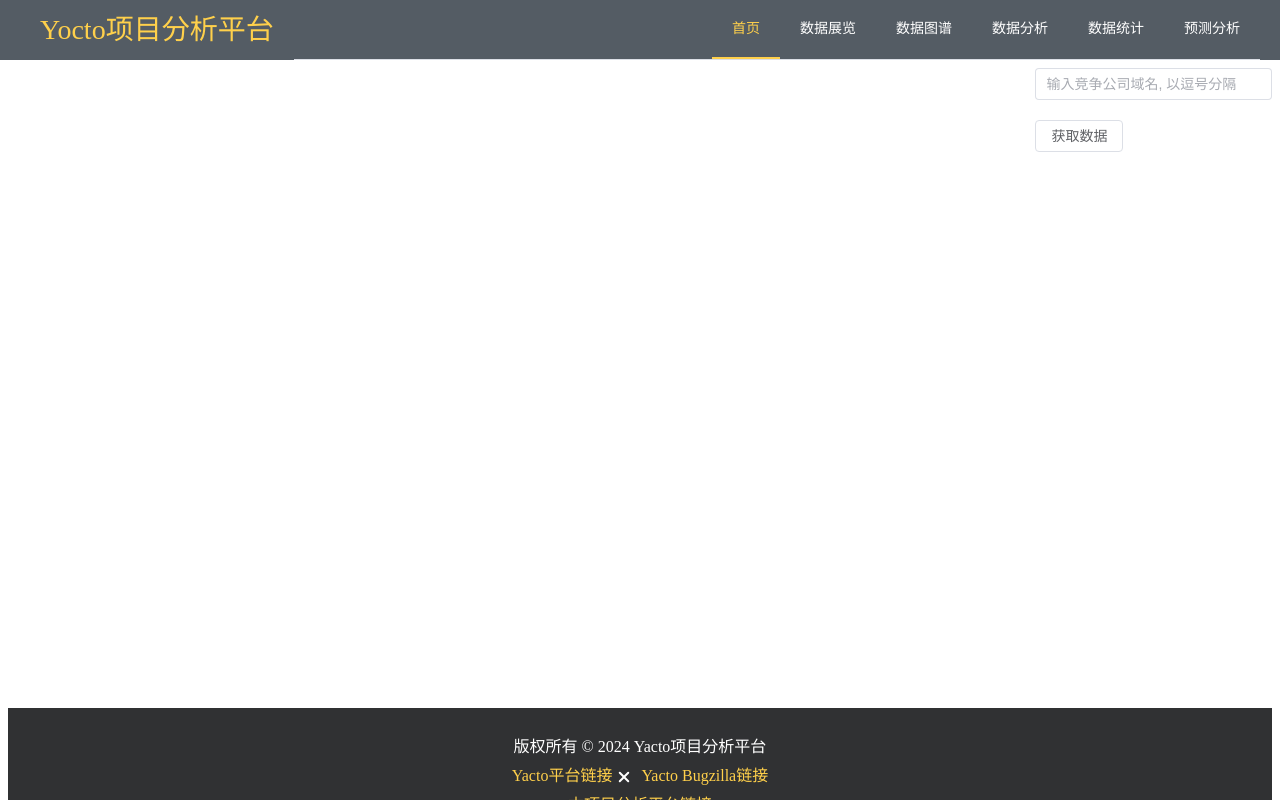
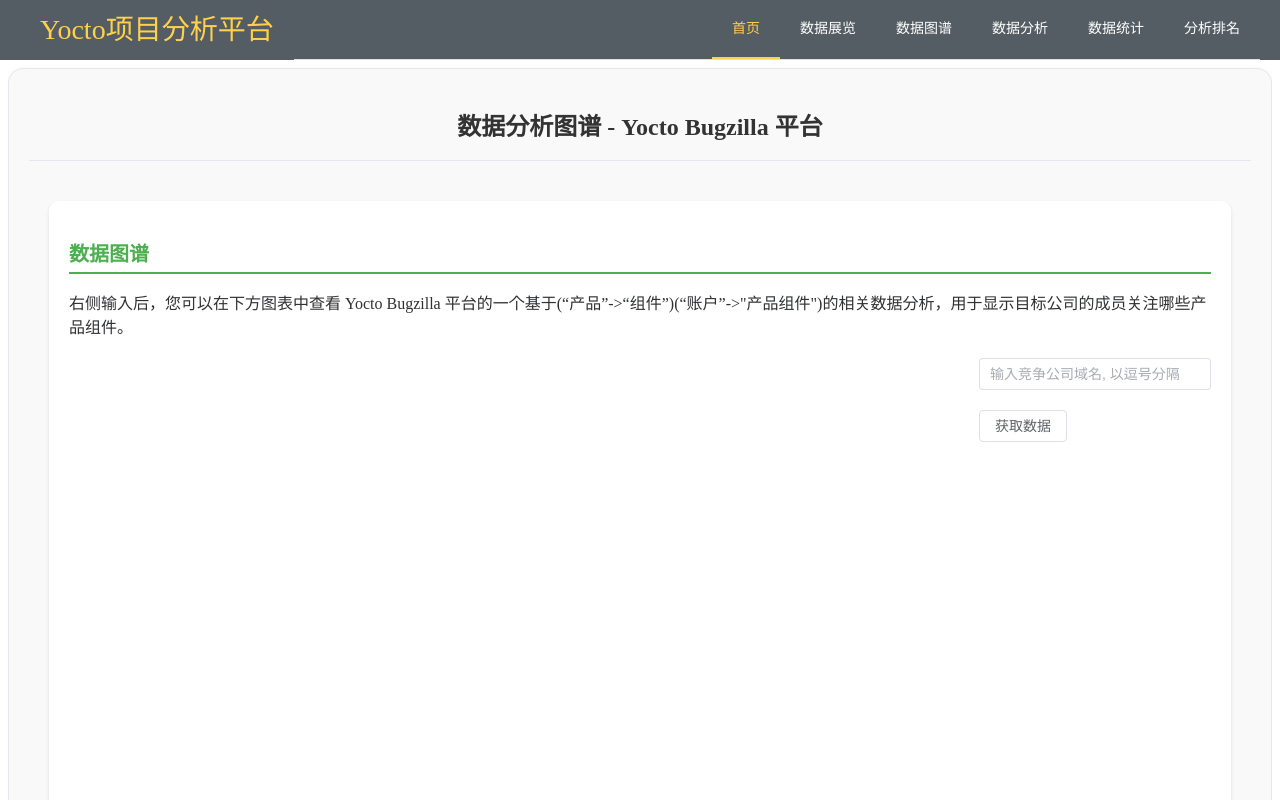
Before and after one commit to fengye7/YacBugzillaKMap, a Vue app in the folder front-end/: page /knowledgeMap in a window 1280 px wide. Shown: the top 800 px of the page. Built offline with nearby package versions, Linux system fonts and the light colour scheme.

Commit message:
增加环境变量；增加数据分析页面；调整格式

```diff
--- a/front-end/src/components/BugItem.vue
+++ b/front-end/src/components/BugItem.vue
@@ -9,7 +9,7 @@
       </div>
       <div class="summary">{{ summary }}</div>
       <div class="footer">
-        <span>Version: {{ version }}</span>
+        <span class="version-text">Version: {{ version }}</span>
         <el-button type="text" @click="viewBugDetails">View Details</el-button>
       </div>
     </div>
@@ -65,6 +65,10 @@ const viewBugDetails = () => {
   margin-bottom: 10px;
 }
 
+.version-text{
+  color: rgb(176, 146, 85);
+}
+
 .footer {
   display: flex;
   justify-content: space-between;
--- a/front-end/src/components/NavBar.vue
+++ b/front-end/src/components/NavBar.vue
@@ -16,7 +16,7 @@
       <el-menu-item index="knowledgeMap">数据图谱</el-menu-item>
       <el-menu-item index="analysis">数据分析</el-menu-item>
       <el-menu-item index="statistics">数据统计</el-menu-item>
-      <el-menu-item index="prediction">预测分析</el-menu-item>
+      <el-menu-item index="prediction">分析排名</el-menu-item>
     </el-menu>
   </el-header>
 </template>
--- a/front-end/src/views/AnalysisView.vue
+++ b/front-end/src/views/AnalysisView.vue
@@ -1,3 +1,137 @@
 <template>
-    <div></div>
+  <el-card shadow="hover">
+    <template #header>
+      <h1 class="header-title">数据分析 - Yocto Bugzilla 平台</h1>
+    </template>
+
+    <div class="analysis-section">
+      <h2 class="section-title">1. 网站功能</h2>
+      <p>网站可以执行以下操作：</p>
+      <ul>
+        <li class="feature">提交 Bug（Enter bug）：选择分类、产品、组件进行 Bug 提交。</li>
+        <li class="feature">搜索 Bug（Search）：按产品类别和组件搜索 Bug。</li>
+        <li class="feature">浏览 Bug（Browse）：按类别浏览 Bug。</li>
+        <li class="feature">报告（Report）：提供相关的图表分析。</li>
+        <li class="feature">创建账户和使用 Bugzilla 指南。</li>
+      </ul>
+    </div>
+
+    <div class="analysis-section">
+      <h2 class="section-title">2. 可获取的数据</h2>
+      <p>可以获取以下数据，用于辅助分析用户活跃程度和开发者：</p>
+      <ul>
+        <li><strong>Summary</strong>：问题的一句话摘要。</li>
+        <li><strong>Status</strong>：Bug 的当前状态及分辨率。</li>
+        <li><strong>Alias</strong>：Bug 的唯一短文本名称。</li>
+        <li><strong>Product and Component</strong>：Bug 按 Product 和 Component 划分。</li>
+        <li><strong>Version</strong>：受 Bug 报告影响的版本。</li>
+        <li><strong>Hardware (Platform and OS)</strong>：发现 Bug 的计算环境。</li>
+        <li><strong>Importance (Priority and Severity)</strong>：Bug 的优先级和严重性。</li>
+        <li><strong>Target Milestone</strong>：未来修复 Bug 的版本。</li>
+        <li><strong>Assigned To</strong>：负责修复 Bug 的人员。</li>
+        <li><strong>QA Contact</strong>：负责质量保证的人员。</li>
+        <li><strong>URL</strong>：与 Bug 关联的 URL。</li>
+        <li><strong>Whiteboard</strong>：用于添加短注释和标签的自由格式文本区域。</li>
+        <li><strong>Keywords</strong>：用于标记和分类 Bug 的关键字。</li>
+        <li><strong>Personal Tags</strong>：个人标签，仅作者可见和编辑。</li>
+        <li><strong>Dependencies (Depends On and Blocks)</strong>：Bug 的依赖关系。</li>
+        <li><strong>Reported</strong>：提交 Bug 的人及时间。</li>
+        <li><strong>Modified</strong>：上次更改 Bug 的日期和时间。</li>
+        <li><strong>CC List</strong>：在 Bug 更改时收到邮件的人员列表。</li>
+        <li><strong>Ignore Bug Mail</strong>：忽略 Bug 邮件设置。</li>
+        <li><strong>See Also</strong>：相关的 Bug。</li>
+        <li><strong>Flags</strong>：设置在 Bug 或附件上的状态标志。</li>
+        <li><strong>Time Tracking</strong>：用于时间跟踪的表单。</li>
+        <li><strong>Attachments</strong>：附加到 Bug 的文件。</li>
+        <li><strong>Additional Comments</strong>：补充说明。</li>
+      </ul>
+    </div>
+
+    <div class="analysis-section">
+      <h2 class="section-title">3. 活跃度分析</h2>
+      <p>通过查看近1/7天的 Bug 信息，我们可以分析项目的活跃度。</p>
+      <ul>
+        <li>Bug 的报告人和报告时间。</li>
+        <li>Bug 的修改时间。</li>
+        <li>Bug 的评论和更多详细信息。</li>
+      </ul>
+    </div>
+
+    <div class="analysis-section">
+      <h2 class="section-title">4. 思维导图</h2>
+      <img src="../assets/imgs/BugZillaAnalysis.jpg" alt="思维导图" class="mindmap"/>
+    </div>
+  </el-card>
 </template>
+
+<script setup>
+import { ElCard } from "element-plus";
+import "element-plus/dist/index.css";
+</script>
+
+<style scoped>
+.el-card {
+  background-color: #f9f9f9;
+  border-radius: 15px;
+  padding: 20px;
+  box-shadow: 0 4px 8px rgba(0, 0, 0, 0.1);
+  transition: all 0.3s;
+}
+
+.el-card:hover {
+  box-shadow: 0 8px 16px rgba(0, 0, 0, 0.2);
+}
+
+.header-title {
+  color: #333;
+  font-size: 24px;
+  text-align: center;
+  font-weight: bold;
+  margin: 0;
+}
+
+.analysis-section {
+  margin-bottom: 30px;
+  padding: 10px;
+  border-radius: 10px;
+  background-color: #fff;
+  box-shadow: 0 2px 4px rgba(0, 0, 0, 0.1);
+  animation: fadeIn 0.5s ease-in-out;
+}
+
+.section-title {
+  color: #4caf50;
+  font-size: 20px;
+  border-bottom: 2px solid #4caf50;
+  padding-bottom: 5px;
+}
+
+.feature {
+  color: #ff5722;
+}
+
+ul {
+  padding-left: 20px;
+}
+
+ul li {
+  margin-bottom: 10px;
+}
+
+.mindmap {
+  width: 100%;
+  height: auto;
+  margin-top: 20px;
+  border: 1px solid #ddd;
+  border-radius: 10px;
+}
+
+@keyframes fadeIn {
+  from {
+    opacity: 0;
+  }
+  to {
+    opacity: 1;
+  }
+}
+</style>
--- a/front-end/src/views/BugInfoView.vue
+++ b/front-end/src/views/BugInfoView.vue
@@ -51,6 +51,8 @@ const reported = ref({});
 const modifieds = ref([]);
 const comments = ref([]);
 
+const baseURL = process.env.VUE_APP_BASE_URL;
+
 onMounted(() => {
   const bugId = route.params.id;
   fetchBugDetails(bugId);
@@ -58,7 +60,7 @@ onMounted(() => {
 
 const fetchBugDetails = async (id) => {
   try {
-    const response = await fetch(`http://127.0.0.1:8000/bugs/bug-info/${id}/`, {
+    const response = await fetch(`${baseURL}/bugs/bug-info/${id}/`, {
       method: "GET",
       headers: {
         accept: "application/json",
--- a/front-end/src/views/HomeView.vue
+++ b/front-end/src/views/HomeView.vue
@@ -10,9 +10,9 @@
       <div class="overlay">
         <h1>欢迎来到Yocto项目分析平台</h1>
         <p>
-          通过对论坛网站数据的整理和用户画像分析，我们帮助您深入了解Yocto项目在市场中的竞争情况，预测项目的发展方向，并提供决策支持。
+          通过对论坛网站数据的整理和用户画像分析，我们帮助您深入了解Yocto项目中各个产品组件在市场中的竞争情况，配合辅助Yocto-MailList和Yocto-Repositories方面进行预测分析和决策支持。
         </p>
-        <p>请选择上方菜单开始数据分析和预测分析。</p>
+        <p>请选择上方菜单开始数据分析。</p>
       </div>
     </div>
 
@@ -84,6 +84,7 @@ import BugItem from '../components/BugItem.vue';
 
 const bugs = ref([]);
 const router = useRouter();
+const baseURL = process.env.VUE_APP_BASE_URL;
 
 onMounted(() => {
   fetchLatestBugs();
@@ -91,7 +92,7 @@ onMounted(() => {
 
 const fetchLatestBugs = async () => {
   try {
-    const response = await fetch('http://127.0.0.1:8000/bugs/latest-bugs/', {
+    const response = await fetch(`${baseURL}/bugs/latest-bugs/`, {
       method: 'GET',
       headers: {
         'accept': 'application/json',
--- a/front-end/src/views/KnowledgeMapView.vue
+++ b/front-end/src/views/KnowledgeMapView.vue
@@ -1,12 +1,84 @@
 <template>
-     <k-map-charts/>
+  <el-card shadow="hover">
+    <template #header>
+      <h1 class="header-title">数据分析图谱 - Yocto Bugzilla 平台</h1>
+    </template>
+
+    <el-container class="content-container">
+      <el-main class="main-content">
+        <div class="description">
+          <h2 class="section-title">数据图谱</h2>
+          <p>右侧输入后，您可以在下方图表中查看 Yocto Bugzilla 平台的一个基于(“产品”->“组件”)(“账户”->"产品组件")的相关数据分析，用于显示目标公司的成员关注哪些产品组件。</p>
+        </div>
+
+        <div class="chart-section">
+          <k-map-charts/>
+        </div>
+      </el-main>
+    </el-container>
+  </el-card>
 </template>
 
 <script setup>
 import KMapCharts from '../components/KMapCharts.vue'
-
+import { ElCard, ElContainer, ElMain } from 'element-plus'
+import 'element-plus/dist/index.css'
 </script>
 
 <style scoped>
+.el-card {
+  background-color: #f9f9f9;
+  border-radius: 15px;
+  padding: 20px;
+  box-shadow: 0 4px 8px rgba(0, 0, 0, 0.1);
+  transition: all 0.3s;
+}
 
+.el-card:hover {
+  box-shadow: 0 8px 16px rgba(0, 0, 0, 0.2);
+}
+
+.header-title {
+  color: #333;
+  font-size: 24px;
+  text-align: center;
+  font-weight: bold;
+  margin: 0;
+}
+
+.content-container {
+  margin-top: 20px;
+}
+
+.main-content {
+  padding: 20px;
+  background-color: #fff;
+  border-radius: 10px;
+  box-shadow: 0 2px 4px rgba(0, 0, 0, 0.1);
+  animation: fadeIn 0.5s ease-in-out;
+}
+
+.section-title {
+  color: #4caf50;
+  font-size: 20px;
+  border-bottom: 2px solid #4caf50;
+  padding-bottom: 5px;
+}
+
+.description {
+  margin-bottom: 20px;
+}
+
+.chart-section {
+  margin-top: 20px;
+}
+
+@keyframes fadeIn {
+  from {
+    opacity: 0;
+  }
+  to {
+    opacity: 1;
+  }
+}
 </style>
```
Also changed, not shown: 2 other files (tests, documents, lock files or other folders).
